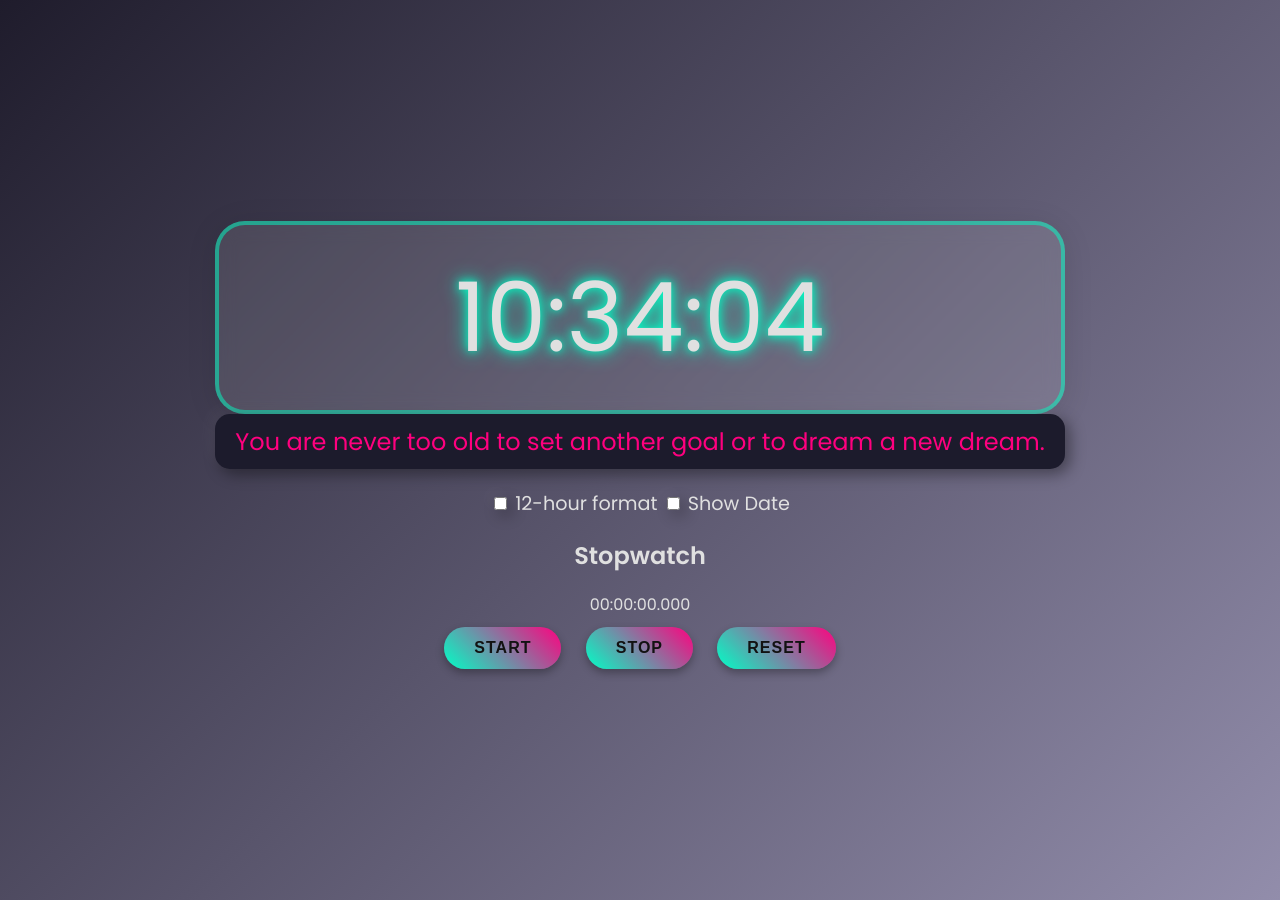
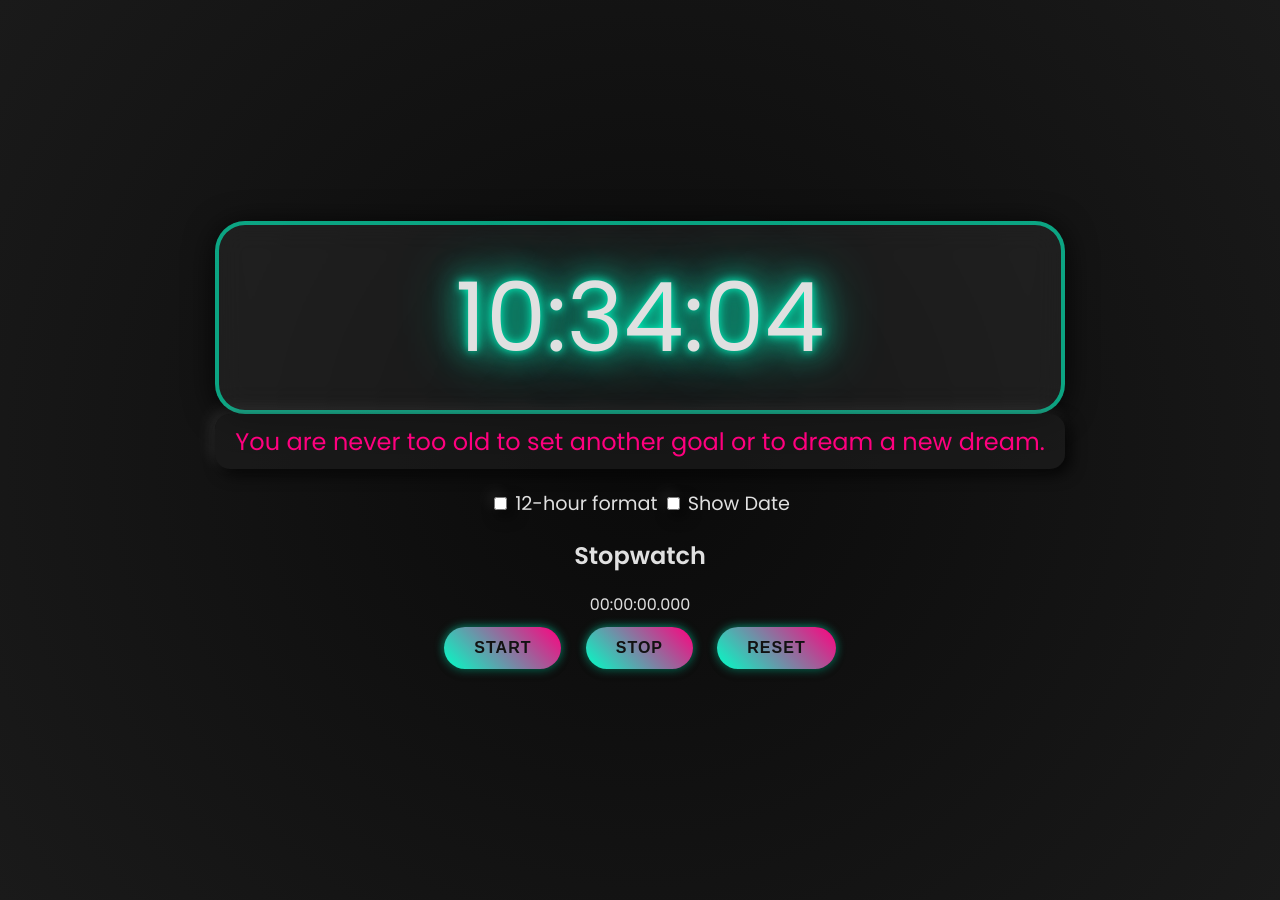
Before and after one commit to VaibhavDSCE/HackSprint---beginners, a plain HTML site: page index.html in a window 1280 px wide. Drawn offline with Linux system fonts and the light colour scheme.

Commit message:
Update style.css

```diff
--- a/style.css
+++ b/style.css
@@ -3,7 +3,7 @@
 /* General Styling */
 body {
     font-family: 'Poppins', sans-serif;
-    background: linear-gradient(135deg, #1f1c2c, #928dab); /* Subtle dark gradient background */
+    background: radial-gradient(circle, #0a0a0a, #121212, #1a1a1a); /* Deep dark background */
     color: #E0E0E0;
     text-align: center;
     padding: 50px;
@@ -23,42 +23,42 @@ section {
     scroll-snap-align: start;
 }
 
-/* Glassmorphism Styling for Clock */
+/* Glassmorphism Neon Clock */
 .clock {
     font-size: 6rem;
     padding: 20px;
     border-radius: 30px;
-    border: 4px solid rgba(0, 255, 198, 0.5); /* Neon Cyan */
-    background: rgba(255, 255, 255, 0.1); /* Glassmorphism */
-    box-shadow: 0 4px 30px rgba(0, 0, 0, 0.1); /* Subtle glow */
-    backdrop-filter: blur(10px); /* Glass blur effect */
-    text-shadow: 0 0 10px #00FFC6, 0 0 20px #00FFC6;
+    border: 4px solid rgba(0, 255, 198, 0.6); /* Neon Cyan */
+    background: rgba(255, 255, 255, 0.05); /* Glassmorphism with dark tint */
+    box-shadow: 0 4px 30px rgba(0, 0, 0, 0.8); /* Darker glow */
+    backdrop-filter: blur(15px); /* Glass blur effect */
+    text-shadow: 0 0 10px #00FFC6, 0 0 30px #00FFC6, 0 0 60px #00FFC6; /* Neon Cyan */
     transition: all 0.4s ease;
     animation: fadeIn 2s ease forwards;
 }
 
 .clock:hover {
-    border-color: rgba(255, 0, 127, 0.5); /* Neon Pink on hover */
-    text-shadow: 0 0 20px #FF007F, 0 0 40px #FF007F;
+    border-color: rgba(255, 0, 127, 0.8); /* Neon Pink on hover */
+    text-shadow: 0 0 20px #FF007F, 0 0 40px #FF007F, 0 0 80px #FF007F; /* Neon Pink Glow */
     transform: scale(1.1);
 }
 
 /* Date Styling */
 .date {
     font-size: 2rem;
-    color: rgba(224, 224, 224, 0.8); /* Lighter gray */
+    color: rgba(224, 224, 224, 0.8); /* Soft gray */
     text-shadow: 0 0 10px rgba(0, 255, 198, 0.5);
     animation: slideInUp 2s ease forwards;
 }
 
-/* Quote Styling with Neumorphism */
+/* Neon Quote Styling */
 .quote {
     font-size: 1.5rem;
     padding: 10px 20px;
-    background-color: #1c1b2c;
+    background-color: rgba(30, 30, 30, 0.6); /* Dark glass effect */
     border-radius: 15px;
-    box-shadow: 5px 5px 15px rgba(0, 0, 0, 0.4), -5px -5px 15px rgba(255, 255, 255, 0.05); /* Neumorphism */
-    color: #FF007F;
+    box-shadow: 5px 5px 15px rgba(0, 0, 0, 0.8), -5px -5px 15px rgba(255, 255, 255, 0.1); /* Neumorphism */
+    color: #FF007F; /* Neon Pink */
     transition: opacity 1s ease-in-out;
     opacity: 0;
     animation: fadeIn 4s ease forwards;
@@ -70,17 +70,17 @@ section {
     font-size: 1.2rem;
 }
 
-/* Neon Styled Buttons with Sound and Hover Effects */
+/* Neon Button Styles */
 button {
     padding: 12px 30px;
     font-size: 16px;
     font-weight: bold;
-    color: #121212;
-    background: linear-gradient(45deg, #00FFC6, #FF007F);
+    color: #121212; /* Dark background for button text */
+    background: linear-gradient(45deg, #00FFC6, #FF007F); /* Neon gradient */
     border: none;
     border-radius: 30px;
     cursor: pointer;
-    box-shadow: 0 4px 8px rgba(0, 0, 0, 0.3);
+    box-shadow: 0 4px 8px rgba(0, 0, 0, 0.3), 0 0 10px rgba(0, 255, 198, 0.6); /* Neon glow */
     position: relative;
     overflow: hidden;
     text-transform: uppercase;
@@ -90,8 +90,8 @@ button {
 }
 
 button:hover {
-    background: linear-gradient(45deg, #FF007F, #00FFC6);
-    box-shadow: 0 6px 15px rgba(0, 0, 0, 0.5);
+    background: linear-gradient(45deg, #FF007F, #00FFC6); /* Invert neon gradient */
+    box-shadow: 0 6px 20px rgba(0, 0, 0, 0.5), 0 0 20px rgba(255, 0, 127, 0.8); /* Larger neon pink glow */
     transform: translateY(-3px);
 }
 
@@ -146,8 +146,8 @@ button:hover::before {
 input {
     padding: 10px;
     border-radius: 10px;
-    box-shadow: 5px 5px 15px rgba(0, 0, 0, 0.3), -5px -5px 15px rgba(255, 255, 255, 0.05); /* Neumorphism */
-    background-color: #1c1b2c;
+    box-shadow: 5px 5px 15px rgba(0, 0, 0, 0.8), -5px -5px 15px rgba(255, 255, 255, 0.1); /* Neumorphism */
+    background-color: rgba(30, 30, 30, 0.7); /* Dark glass effect */
     color: #E0E0E0;
     border: none;
     transition: all 0.3s ease;
@@ -155,7 +155,7 @@ input {
 
 input:focus {
     outline: none;
-    box-shadow: 5px 5px 15px rgba(0, 255, 198, 0.5), -5px -5px 15px rgba(255, 255, 255, 0.05);
+    box-shadow: 5px 5px 15px rgba(0, 255, 198, 0.8), -5px -5px 15px rgba(255, 255, 255, 0.05); /* Neon glow on focus */
 }
 
 /* Media Queries for Responsive Design */
```
